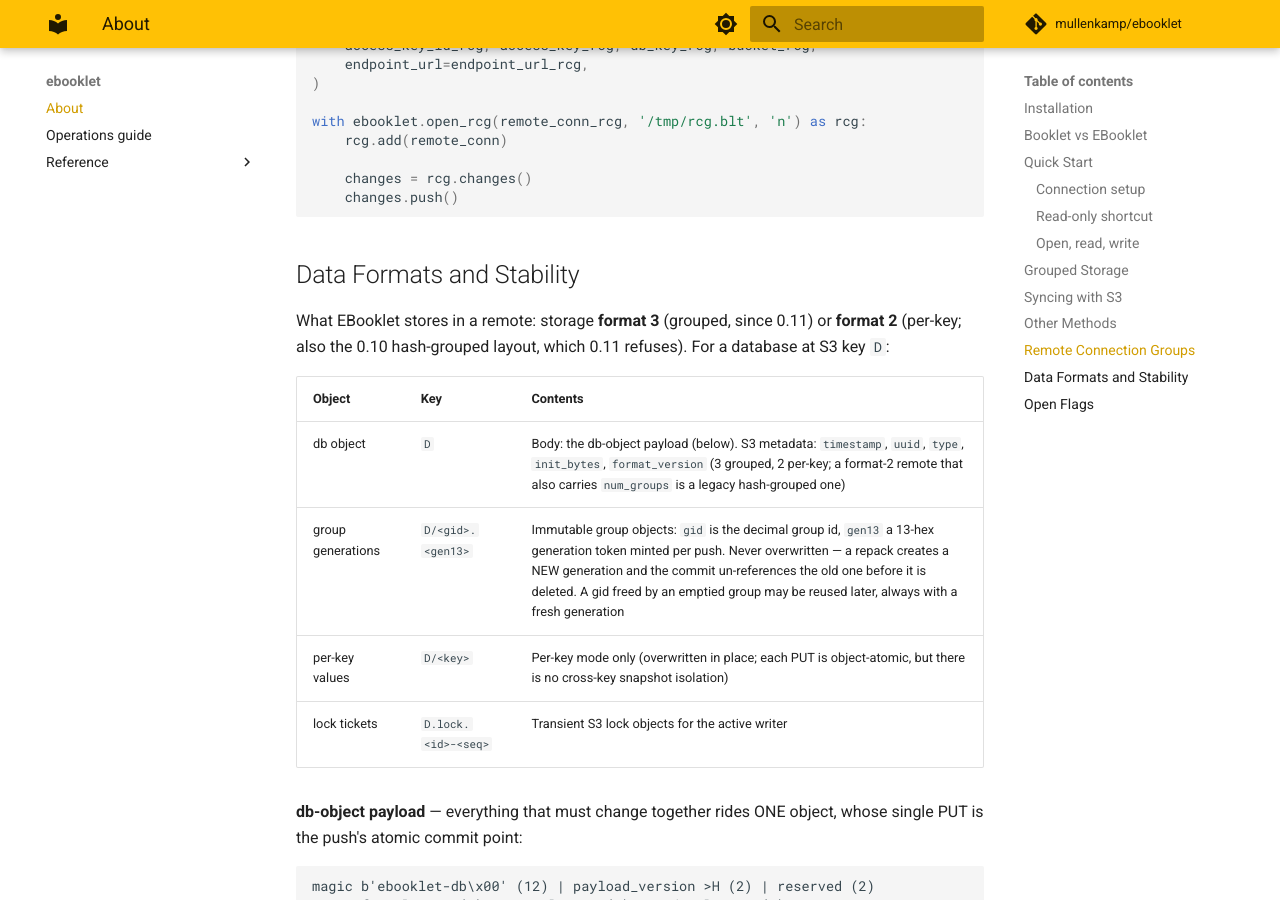
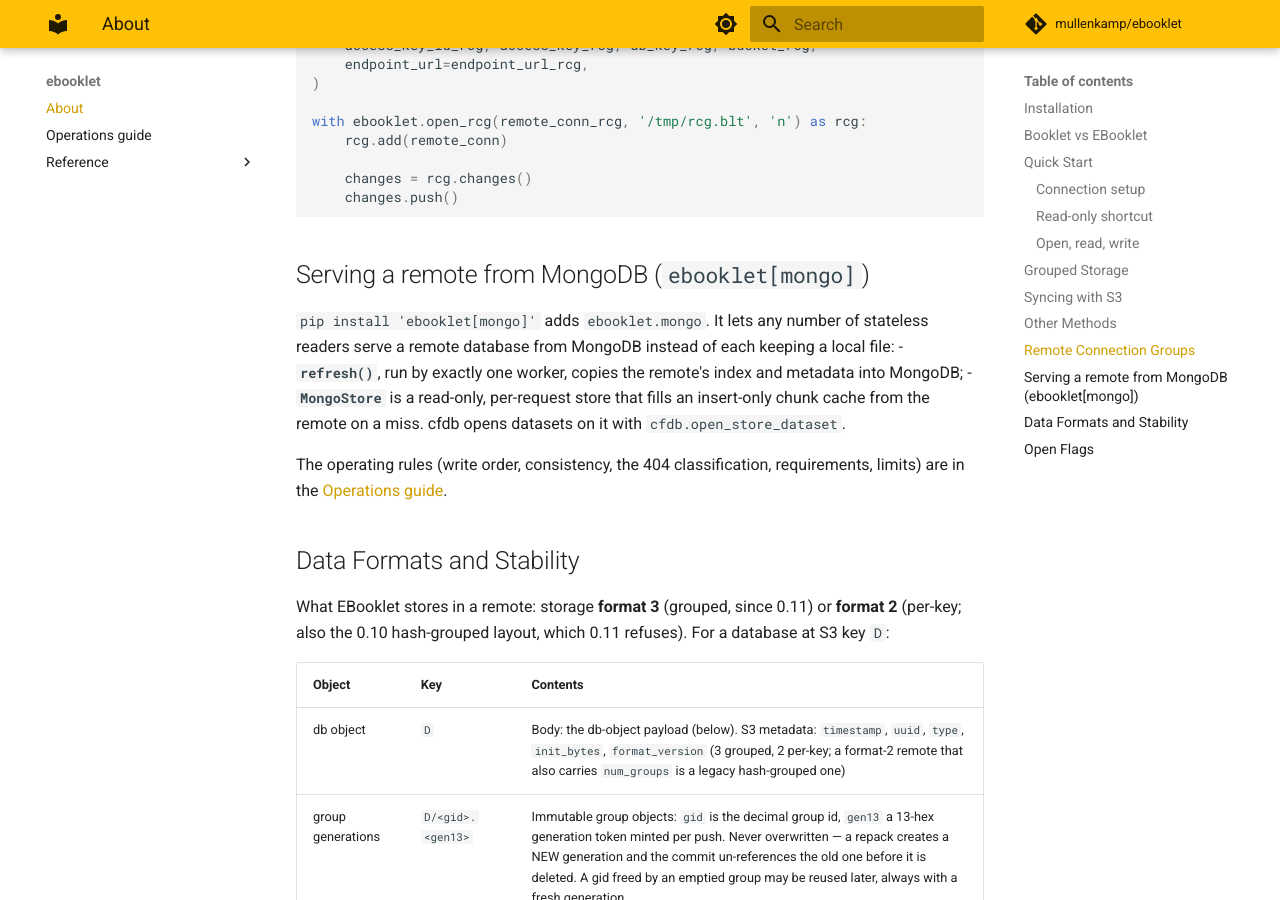
Before and after one commit to mullenkamp/ebooklet, an MkDocs documentation site: the page built from docs/index.md, in a window 1280 px wide and 900 px high, scrolled down 4477 px. Built offline with MkDocs 1.6.1 and Material for MkDocs 9.7.7, drawn with Linux system fonts in a browser that asks for light colours; comment, search, counter and statistics services are not loaded.

Commit message:
updated docs

````diff
--- a/README.md
+++ b/README.md
@@ -145,6 +145,17 @@ with ebooklet.open_rcg(remote_conn_rcg, '/tmp/rcg.blt', 'n') as rcg:
     changes.push()
 ```
 
+## Serving a remote from MongoDB (`ebooklet[mongo]`)
+
+`pip install 'ebooklet[mongo]'` adds `ebooklet.mongo`. It lets any number of stateless readers serve a
+remote database from MongoDB instead of each keeping a local file:
+- **`refresh()`**, run by exactly one worker, copies the remote's index and metadata into MongoDB;
+- **`MongoStore`** is a read-only, per-request store that fills an insert-only chunk cache from the remote
+  on a miss. cfdb opens datasets on it with `cfdb.open_store_dataset`.
+
+The operating rules (write order, consistency, the 404 classification, requirements, limits) are in
+the [Operations guide](docs/ops.md#the-mongodb-read-path-ebookletmongo-013).
+
 ## Data Formats and Stability
 
 What EBooklet stores in a remote: storage **format 3** (grouped, since 0.11) or **format 2** (per-key; also the 0.10 hash-grouped layout, which 0.11 refuses). For a database at S3 key `D`:
--- a/pyproject.toml
+++ b/pyproject.toml
@@ -39,7 +39,7 @@ dev = [
   ## pymongo for ebooklet.mongo's tests (CI's `uv sync` installs no extras); cfdb for the
   ## hermetic cfdb-through-store integration test.
   "pymongo>=4.9",
-  "cfdb>=0.11.0",
+  "cfdb>=0.12.0",
   "spyder-kernels==2.5.2",
   "black",
   "mypy",
````
Also changed, not shown: CHANGELOG.md (+5 -0 lines), CLAUDE.md (+30 -4 lines), planning/mongo-read-path-plan.md (+11 -5 lines), 2 other files.
